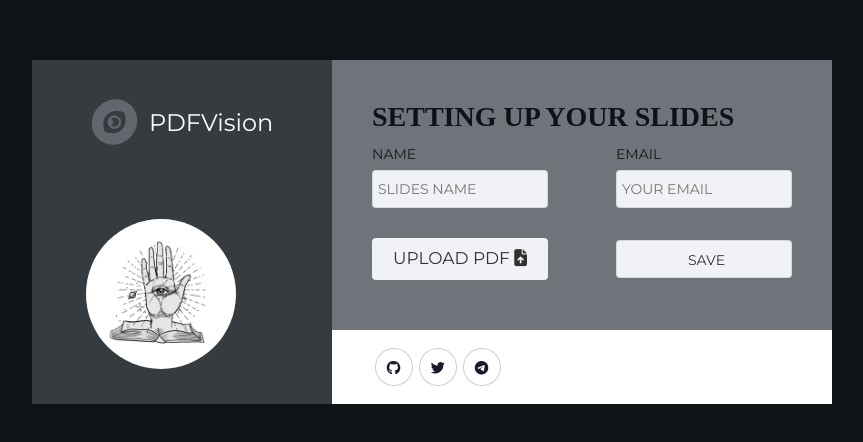
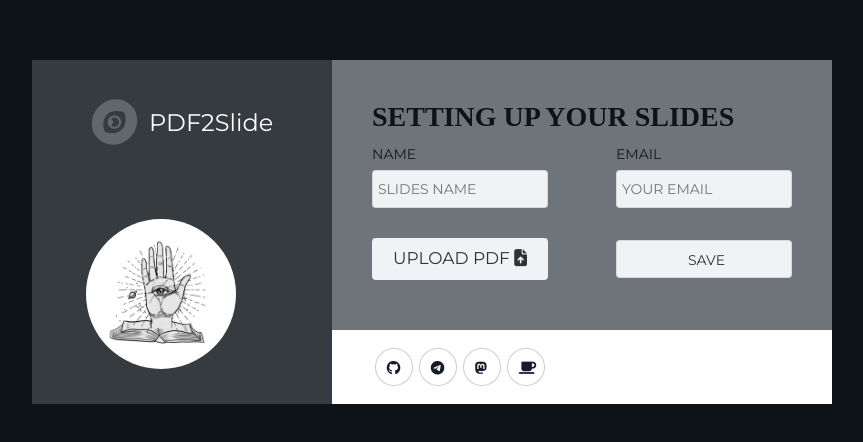
Before and after one commit to Rooyca/PDF2Slide, a Vue app: page /#/ in a window 1280 px wide. Shown: the part 168-610 px from the top of the page, without its empty margins (208-1071 px from the left). Built offline with nearby package versions, Linux system fonts and the light colour scheme; a web font is replaced by a local one.

Commit message:
Change backend url

```diff
--- a/index.html
+++ b/index.html
@@ -29,13 +29,13 @@
     />
     <meta property="og:locale" content="es_ES" />
     <meta property="og:type" content="website" />
-    <meta property="og:title" content="PDFVision | PDF Viewer" />
+    <meta property="og:title" content="PDF2Slide | Easy slides" />
     <meta
       property="og:description"
       content="A better way to read PDFs. All in one aesthetically pleasing interface."
     />
     <meta property="og:url" content="https://pdf.rooyca.xyz" />
-    <meta property="og:site_name" content="PDFVision" />
+    <meta property="og:site_name" content="PDF2Slide" />
 
     <meta name="author" content="rooyca" />
     <meta name="twitter:card" content="summary_large_image" />
@@ -50,7 +50,7 @@
       name="viewport"
       content="width=device-width, initial-scale=1.0, viewport-fit=cover"
     />
-    <title>PDFVision | PDF Viewer</title>
+    <title>PDF2Slide | Easy slides</title>
   </head>
   <body>
     <div id="app"></div>
--- a/src/views/Settings.vue
+++ b/src/views/Settings.vue
@@ -34,7 +34,7 @@ const handleSubmit = () => {
   upSlide.value = false;
 
   axios
-    .post("https://pdfvisionback.herokuapp.com/files/", formData, {
+    .post("https://pdf-be.fly.dev/files/", formData, {
       headers: {
         "Content-Type": "multipart/form-data",
         "accept": "application/json",
@@ -57,7 +57,7 @@ const handleSubmit = () => {
     <div class="left-container">
       <h1 style="color: white">
         <i class="fa-solid fa-eye"></i>
-        PDFVision
+        PDF2Slide
       </h1>
       <div class="puppy">
         <img
@@ -103,8 +103,9 @@ const handleSubmit = () => {
       <footer>
         <div class="set">
           <a id="back" href="https://github.com/rooyca" target="_blank"><i class="fa-brands fa-github"></i></a>
-          <a id="back" href="https://twitter.com/rroyca" target="_blank"><i class="fa-brands fa-twitter"></i></a>
           <a id="back" href="https://t.me/seiseiseis" target="_blank"><i class="fa-brands fa-telegram"></i></a>
+          <a id="back" href="https://mas.to/@rooyca" target="_blank"><i class="fa-brands fa-mastodon"></i></a>
+          <a id="back" href="https://ko-fi.com/rooyca" target="_blank"><i class="fa-solid fa-mug-saucer"></i></a>
         </div>
       </footer>
     </div>
--- a/src/views/Visualizer.vue
+++ b/src/views/Visualizer.vue
@@ -17,7 +17,7 @@ const progressNumber = reactive({
 
 onMounted(() => {
   axios
-  .get('https://pdfvisionback.herokuapp.com/files/' + route.params.id)
+  .get('https://pdf-be.fly.dev/files/' + route.params.id)
   .then(res => {
     listaImagenes.images =  res.data.result;
     isLoaded.value = true;
```
